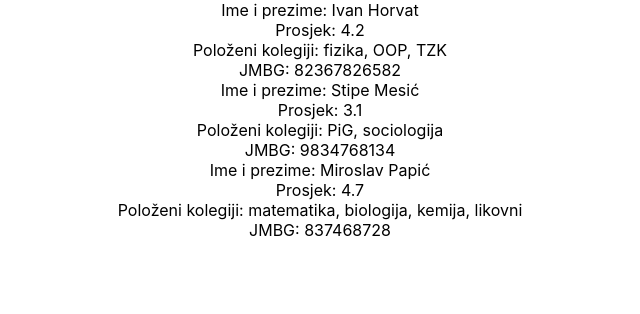
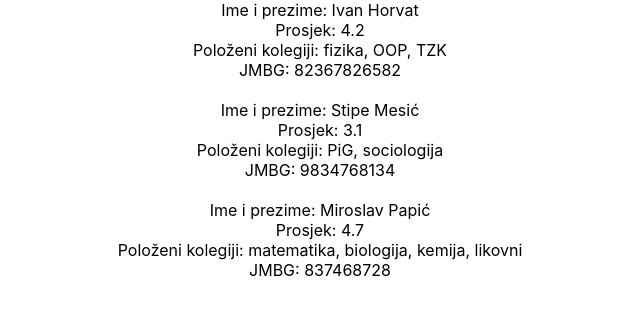
Before and after one commit to mausbreker/my-watchlist, a React (Create React App) app: page / in a window 1280 px wide. Shown: the top 314 px of the page, without its empty margins (320-960 px from the left). Built offline with nearby package versions, Linux system fonts and the light colour scheme.

Commit message:
Add key to student

```diff
--- a/src/playground/Playground.jsx
+++ b/src/playground/Playground.jsx
@@ -34,12 +34,15 @@ function Playground () {
             {
                 students.map((student) => {
                     return (
+                        <div key={student.jmbg}>
                             <Student
                                 fullName={student.fullName}
                                 average={student.average}
                                 passed={student.passed}
                                 jmbg={student.jmbg}
                             />
+                            <br />
+                        </div>
                     )
                 })
             }
```
Lines whose indentation alone changed are shown as unchanged.
